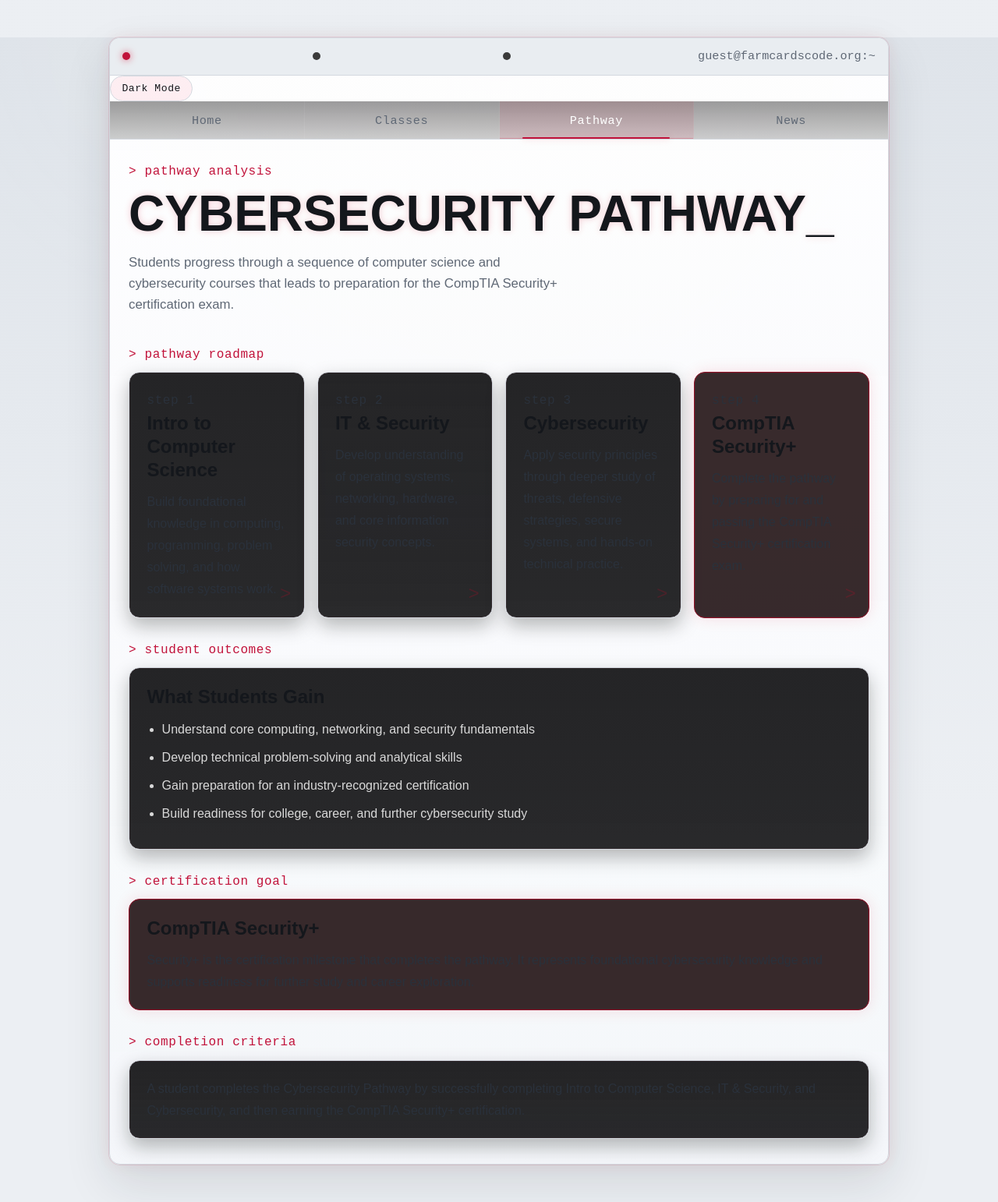
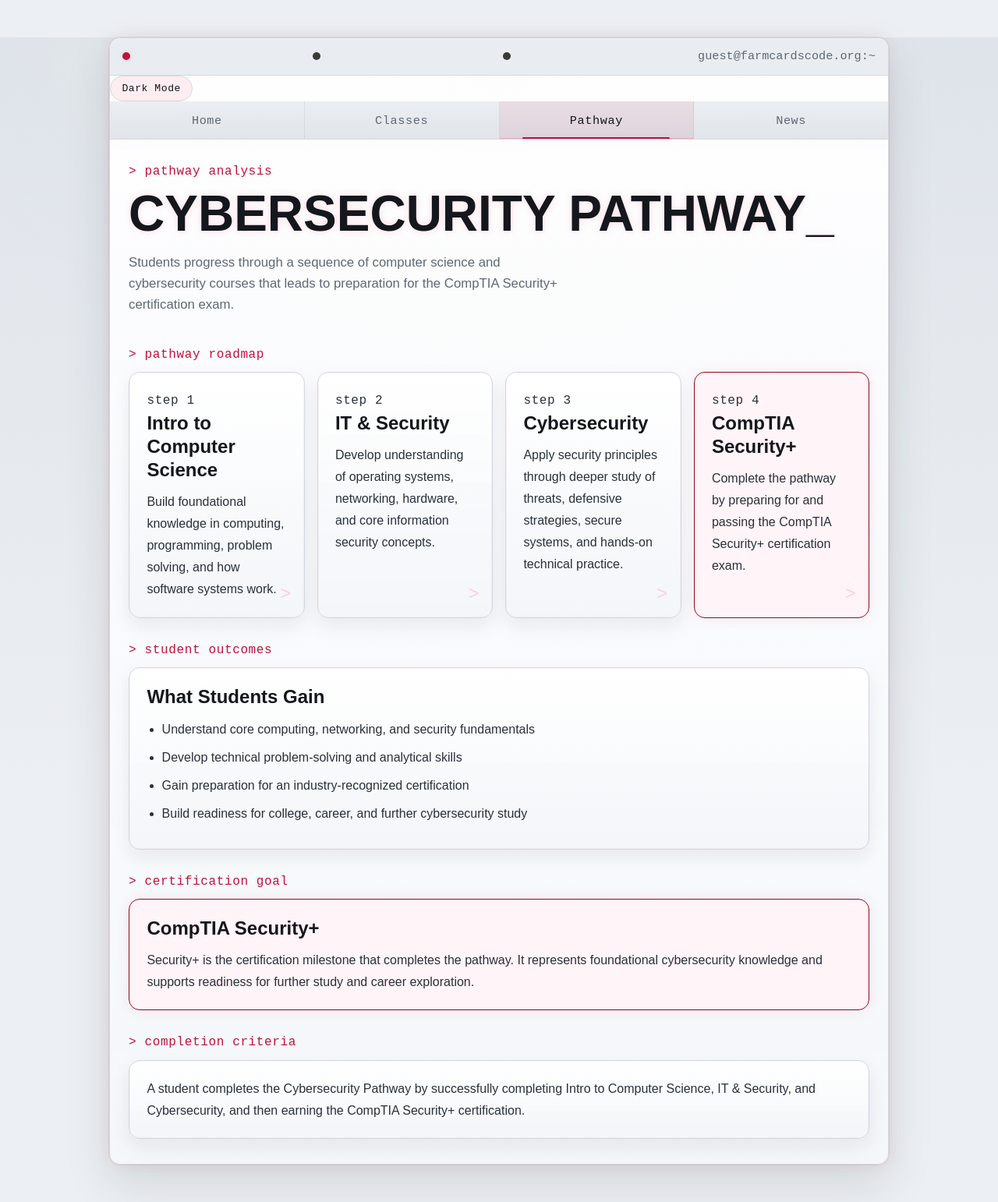
Before and after one commit to FarmCardsCode/www-farmcardscode, a Flask app: page /pathway in a window 1280 px wide. Shown: the whole page at 78% size. Run offline with Flask 3, Linux system fonts and the light colour scheme.

Commit message:
Fix hardcoded dark theme in css

```diff
--- a/app/static/css/style.css
+++ b/app/static/css/style.css
@@ -1,22 +1,85 @@
 :root {
+  color-scheme: dark light;
+
   --bg: #050505;
   --bg-alt: #0a0a0a;
-  --panel: rgba(15, 15, 15, 0.92);
-  --panel-2: rgba(16, 16, 18, 0.9);
+
+  --panel: rgba(18, 18, 22, 0.96);
+  --panel-2: rgba(12, 12, 16, 0.94);
   --terminal-bar-bg: rgba(0, 0, 0, 0.45);
-  --panel-border: #4a1119;
-  --panel-border-soft: rgba(217, 4, 41, 0.16);
+
+  --panel-border: #5a1520;
+  --panel-border-soft: rgba(255, 49, 92, 0.14);
+
+  --card-bg: rgba(22, 22, 26, 0.94);
+  --card-bg-2: rgba(16, 16, 20, 0.92);
+  --card-inset: rgba(255, 49, 92, 0.04);
+  --card-shadow: rgba(0, 0, 0, 0.28);
+
+  --nav-bg: rgba(18, 18, 18, 0.42);
+  --nav-bg-2: rgba(8, 8, 8, 0.2);
+  --nav-divider: rgba(255, 255, 255, 0.05);
+  --nav-active-bg: rgba(255, 49, 92, 0.08);
+  --nav-active-text: #ffffff;
+
+  --highlight-bg: rgba(24, 8, 10, 0.86);
+  --highlight-inset: rgba(255, 49, 92, 0.08);
+  --highlight-glow: rgba(255, 49, 92, 0.12);
 
   --text: #f5f7fa;
   --muted: #b3bac5;
-  --text-soft: #d8dde6;
+  --text-soft: #dde3ec;
 
   --red: #ff315c;
   --red-dim: #a61a34;
   --red-glow: rgba(255, 49, 92, 0.22);
 
   --shadow: rgba(0, 0, 0, 0.45);
-  --shadow-red: rgba(217, 49, 92, 0.14);
+  --shadow-red: rgba(255, 49, 92, 0.14);
+
+  --noise-opacity: 0.035;
+  --scanline-opacity: 0.08;
+}
+
+html[data-theme="light"] {
+  --bg: #eceff3;
+  --bg-alt: #dfe4ea;
+
+  --panel: rgba(255, 255, 255, 0.96);
+  --panel-2: rgba(245, 247, 250, 0.94);
+  --terminal-bar-bg: rgba(232, 236, 241, 0.95);
+
+  --panel-border: #d3d8df;
+  --panel-border-soft: rgba(193, 18, 58, 0.10);
+
+  --card-bg: rgba(255, 255, 255, 0.94);
+  --card-bg-2: rgba(244, 246, 249, 0.98);
+  --card-inset: rgba(193, 18, 58, 0.04);
+  --card-shadow: rgba(25, 30, 40, 0.08);
+
+  --nav-bg: rgba(233, 236, 240, 0.92);
+  --nav-bg-2: rgba(222, 226, 231, 0.90);
+  --nav-divider: rgba(25, 30, 40, 0.08);
+  --nav-active-bg: rgba(193, 18, 58, 0.08);
+  --nav-active-text: #14171c;
+
+  --highlight-bg: rgba(255, 244, 247, 0.98);
+  --highlight-inset: rgba(193, 18, 58, 0.06);
+  --highlight-glow: rgba(193, 18, 58, 0.08);
+
+  --text: #14171c;
+  --muted: #5f6875;
+  --text-soft: #2a313b;
+
+  --red: #c1123a;
+  --red-dim: #8f1027;
+  --red-glow: rgba(193, 18, 58, 0.12);
+
+  --shadow: rgba(25, 30, 40, 0.12);
+  --shadow-red: rgba(193, 18, 58, 0.08);
+
+  --noise-opacity: 0.012;
+  --scanline-opacity: 0.025;
 }
 
 * {
@@ -77,14 +119,14 @@ html[data-theme="light"] {
 }
 
 .noise {
-  opacity: 0.035;
+  opacity: var(--noise-opacity);
   background-image:
     repeating-radial-gradient(circle at 0 0, transparent 0, transparent 2px, #fff 3px);
   background-size: 12px 12px;
 }
 
 .scanlines {
-  opacity: 0.08;
+  opacity: var(--scanline-opacity);
   background: repeating-linear-gradient(
     to bottom,
     rgba(255, 255, 255, 0.03) 0px,
@@ -135,7 +177,7 @@ html[data-theme="light"] {
 
 .dot.red {
   background: var(--red);
-  box-shadow: 0 0 10px rgba(217, 4, 41, 0.6);
+  box-shadow: 0 0 10px var(--red-glow);
 }
 
 .dot.dark {
@@ -169,7 +211,7 @@ html[data-theme="light"] {
   font-size: clamp(2rem, 5vw, 4rem);
   line-height: 1.05;
   text-transform: uppercase;
-  text-shadow: 0 0 10px rgba(217, 4, 41, 0.2);
+  text-shadow: 0 0 10px rgba(255, 49, 92, 0.16);
 }
 
 .subtitle {
@@ -188,12 +230,12 @@ html[data-theme="light"] {
 
 .card,
 .footer-panel {
-  background: linear-gradient(to bottom, rgba(18, 18, 20, 0.92), rgba(12, 12, 14, 0.88));
+  background: linear-gradient(to bottom, var(--card-bg), var(--card-bg-2));
   border: 1px solid var(--panel-border);
   border-radius: 14px;
   box-shadow:
-    inset 0 0 0 1px rgba(255, 49, 92, 0.04),
-    0 10px 24px rgba(0, 0, 0, 0.28);
+    inset 0 0 0 1px var(--card-inset),
+    0 10px 24px var(--card-shadow);
   padding: 1.35rem 1.4rem;
 }
 
@@ -239,47 +282,12 @@ html[data-theme="light"] {
   text-decoration: none;
   font-family: "Courier New", Courier, monospace;
   transition: all 0.2s ease;
-  background: rgba(217, 4, 41, 0.08);
+  background: rgba(255, 49, 92, 0.08);
 }
 
 .button:hover {
-  background: rgba(217, 4, 41, 0.14);
-  box-shadow: 0 0 18px rgba(217, 4, 41, 0.18);
-}
-
-@media (max-width: 640px) {
-  .terminal-shell {
-    margin: 1rem auto;
-  }
-
-  .hero,
-  .grid,
-  .footer-panel {
-    padding: 1.1rem;
-  }
-}
-
-@media (prefers-color-scheme: light) {
-  html:not([data-theme]) {
-    --bg: #eceff3;
-    --bg-alt: #dfe4ea;
-    --panel: rgba(255, 255, 255, 0.96);
-    --panel-2: rgba(245, 247, 250, 0.94);
-    --terminal-bar-bg: rgba(232, 236, 241, 0.95);
-    --panel-border: #d3d8df;
-    --panel-border-soft: rgba(180, 30, 60, 0.12);
-
-    --text: #14171c;
-    --muted: #5f6875;
-    --text-soft: #2a313b;
-
-    --red: #c1123a;
-    --red-dim: #8f1027;
-    --red-glow: rgba(193, 18, 58, 0.12);
-
-    --shadow: rgba(25, 30, 40, 0.12);
-    --shadow-red: rgba(193, 18, 58, 0.08);
-  }
+  background: rgba(255, 49, 92, 0.14);
+  box-shadow: 0 0 18px var(--red-glow);
 }
 
 .site-nav {
@@ -289,11 +297,7 @@ html[data-theme="light"] {
   width: 100%;
   padding: 0;
   border-bottom: 1px solid var(--panel-border);
-  background: linear-gradient(
-    to bottom,
-    rgba(18, 18, 18, 0.42),
-    rgba(8, 8, 8, 0.2)
-  );
+  background: linear-gradient(to bottom, var(--nav-bg), var(--nav-bg-2));
 }
 
 .nav-link {
@@ -327,7 +331,7 @@ html[data-theme="light"] {
   transform: scaleX(0);
   transform-origin: center;
   transition: transform 0.2s ease;
-  box-shadow: 0 0 10px rgba(217, 4, 41, 0.22);
+  box-shadow: 0 0 10px var(--red-glow);
 }
 
 .nav-link:hover::after,
@@ -336,25 +340,13 @@ html[data-theme="light"] {
 }
 
 .nav-link:not(:last-child) {
-  border-right: 1px solid rgba(255, 255, 255, 0.05);
+  border-right: 1px solid var(--nav-divider);
 }
 
 .nav-link.active {
-  color: #ffffff;
-  background: rgba(217, 4, 41, 0.08);
-  box-shadow: inset 0 -1px 0 rgba(217, 4, 41, 0.25);
-}
-
-@media (max-width: 640px) {
-  .site-nav {
-    flex-wrap: wrap;
-  }
-
-  .nav-link {
-    flex: 1 1 50%;
-    font-size: 0.9rem;
-    padding: 0.9rem 0.5rem 0.8rem;
-  }
+  color: var(--nav-active-text);
+  background: var(--nav-active-bg);
+  box-shadow: inset 0 -1px 0 rgba(255, 49, 92, 0.25);
 }
 
 .section-block {
@@ -387,7 +379,7 @@ html[data-theme="light"] {
   position: absolute;
   right: 1rem;
   bottom: 1rem;
-  color: rgba(217, 4, 41, 0.2);
+  color: rgba(255, 49, 92, 0.18);
   font-family: "Courier New", Courier, monospace;
   font-size: 1.5rem;
 }
@@ -395,9 +387,9 @@ html[data-theme="light"] {
 .highlight-card {
   border-color: var(--red-dim);
   box-shadow:
-    inset 0 0 0 1px rgba(217, 4, 41, 0.08),
-    0 0 20px rgba(217, 4, 41, 0.12);
-  background: rgba(24, 8, 10, 0.86);
+    inset 0 0 0 1px var(--highlight-inset),
+    0 0 20px var(--highlight-glow);
+  background: var(--highlight-bg);
 }
 
 .outcome-list {
@@ -405,24 +397,28 @@ html[data-theme="light"] {
   padding-left: 1.2rem;
 }
 
+.outcome-list li,
+.topic-list li {
+  color: var(--text-soft);
+}
+
 .outcome-list li {
   margin-bottom: 0.65rem;
   line-height: 1.6;
-  color: #d9d9d9;
 }
 
-.course-list{
-	display: flex;
-	flex-direction: column;
-	gap: 1rem;
+.course-list {
+  display: flex;
+  flex-direction: column;
+  gap: 1rem;
 }
 
 .course-card h2 {
-	margin-bottom: 0.75rem;
+  margin-bottom: 0.75rem;
 }
 
 .course-card p:last-child {
-	line-height: 1.75;
+  line-height: 1.75;
 }
 
 .topic-summary {
@@ -468,3 +463,73 @@ html[data-theme="light"] {
 .theme-toggle-label {
   display: inline-block;
 }
+
+@media (prefers-color-scheme: light) {
+  html:not([data-theme]) {
+    --bg: #eceff3;
+    --bg-alt: #dfe4ea;
+
+    --panel: rgba(255, 255, 255, 0.96);
+    --panel-2: rgba(245, 247, 250, 0.94);
+    --terminal-bar-bg: rgba(232, 236, 241, 0.95);
+
+    --panel-border: #d3d8df;
+    --panel-border-soft: rgba(193, 18, 58, 0.10);
+
+    --card-bg: rgba(255, 255, 255, 0.94);
+    --card-bg-2: rgba(244, 246, 249, 0.98);
+    --card-inset: rgba(193, 18, 58, 0.04);
+    --card-shadow: rgba(25, 30, 40, 0.08);
+
+    --nav-bg: rgba(233, 236, 240, 0.92);
+    --nav-bg-2: rgba(222, 226, 231, 0.90);
+    --nav-divider: rgba(25, 30, 40, 0.08);
+    --nav-active-bg: rgba(193, 18, 58, 0.08);
+    --nav-active-text: #14171c;
+
+    --highlight-bg: rgba(255, 244, 247, 0.98);
+    --highlight-inset: rgba(193, 18, 58, 0.06);
+    --highlight-glow: rgba(193, 18, 58, 0.08);
+
+    --text: #14171c;
+    --muted: #5f6875;
+    --text-soft: #2a313b;
+
+    --red: #c1123a;
+    --red-dim: #8f1027;
+    --red-glow: rgba(193, 18, 58, 0.12);
+
+    --shadow: rgba(25, 30, 40, 0.12);
+    --shadow-red: rgba(193, 18, 58, 0.08);
+
+    --noise-opacity: 0.012;
+    --scanline-opacity: 0.025;
+  }
+}
+
+@media (max-width: 640px) {
+  .terminal-shell {
+    margin: 1rem auto;
+  }
+
+  .hero,
+  .grid,
+  .footer-panel {
+    padding: 1.1rem;
+  }
+
+  .site-nav {
+    flex-wrap: wrap;
+  }
+
+  .nav-link {
+    flex: 1 1 50%;
+    font-size: 0.9rem;
+    padding: 0.9rem 0.5rem 0.8rem;
+  }
+
+  .terminal-bar {
+    flex-wrap: wrap;
+    align-items: flex-start;
+  }
+}
```
Also changed, not shown: other parts of app/static/css/style.css (+7 -28 lines).
